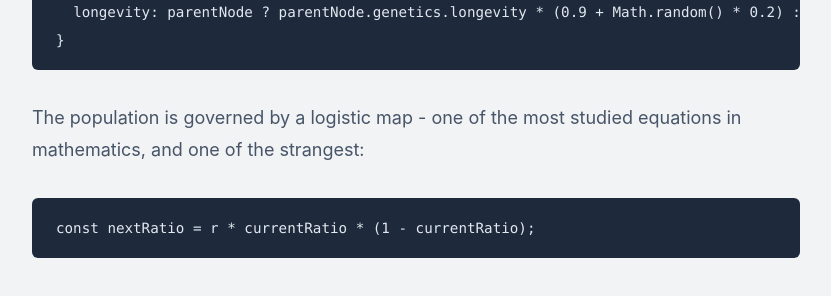
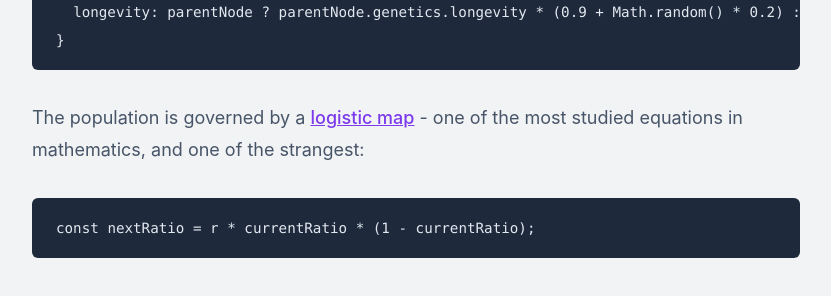
Before and after one commit to egeste/egeste.github.io, a Jekyll site: the page built from _posts/2026-03-09-emergence.md, in a window 1280 px wide and 900 px high, scrolled down 1461 px. Shown: the part 153-449 px from the top of the window, without its empty margins (224-1055 px from the left). Built offline with Jekyll 4.4.1, drawn with Linux system fonts in a browser that asks for light colours; nearby versions of some CDN libraries; some of the changed lines change nothing that is shown.

Commit message:
Add veritasium link

````diff
--- a/_posts/2026-03-09-emergence.md
+++ b/_posts/2026-03-09-emergence.md
@@ -30,7 +30,7 @@ genetics: {
 }
 ```
 
-The population is governed by a logistic map - one of the most studied equations in mathematics, and one of the strangest:
+The population is governed by a [logistic map](https://www.youtube.com/watch?v=ovJcsL7vyrk) - one of the most studied equations in mathematics, and one of the strangest:
 
 ```javascript
 const nextRatio = r * currentRatio * (1 - currentRatio);
````
